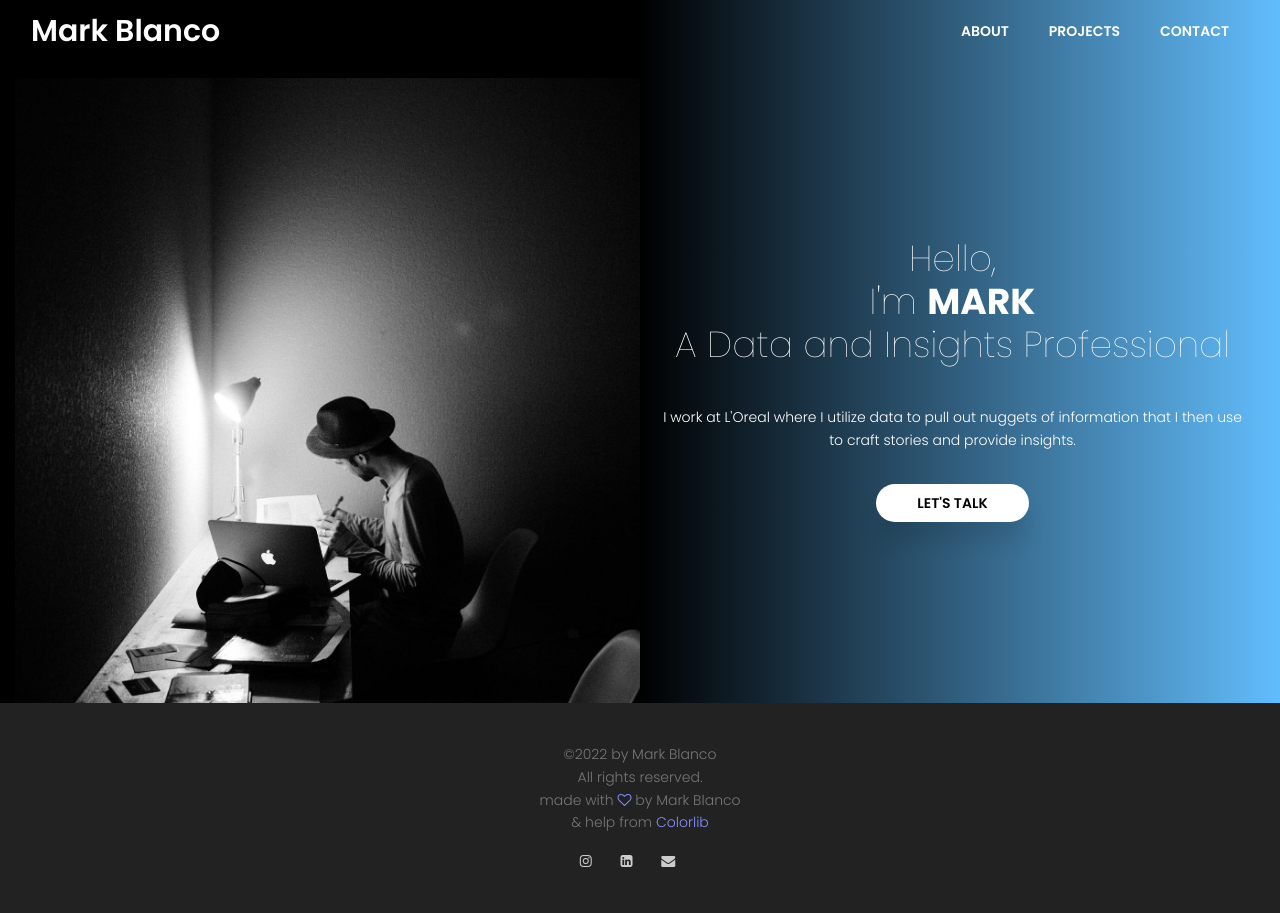
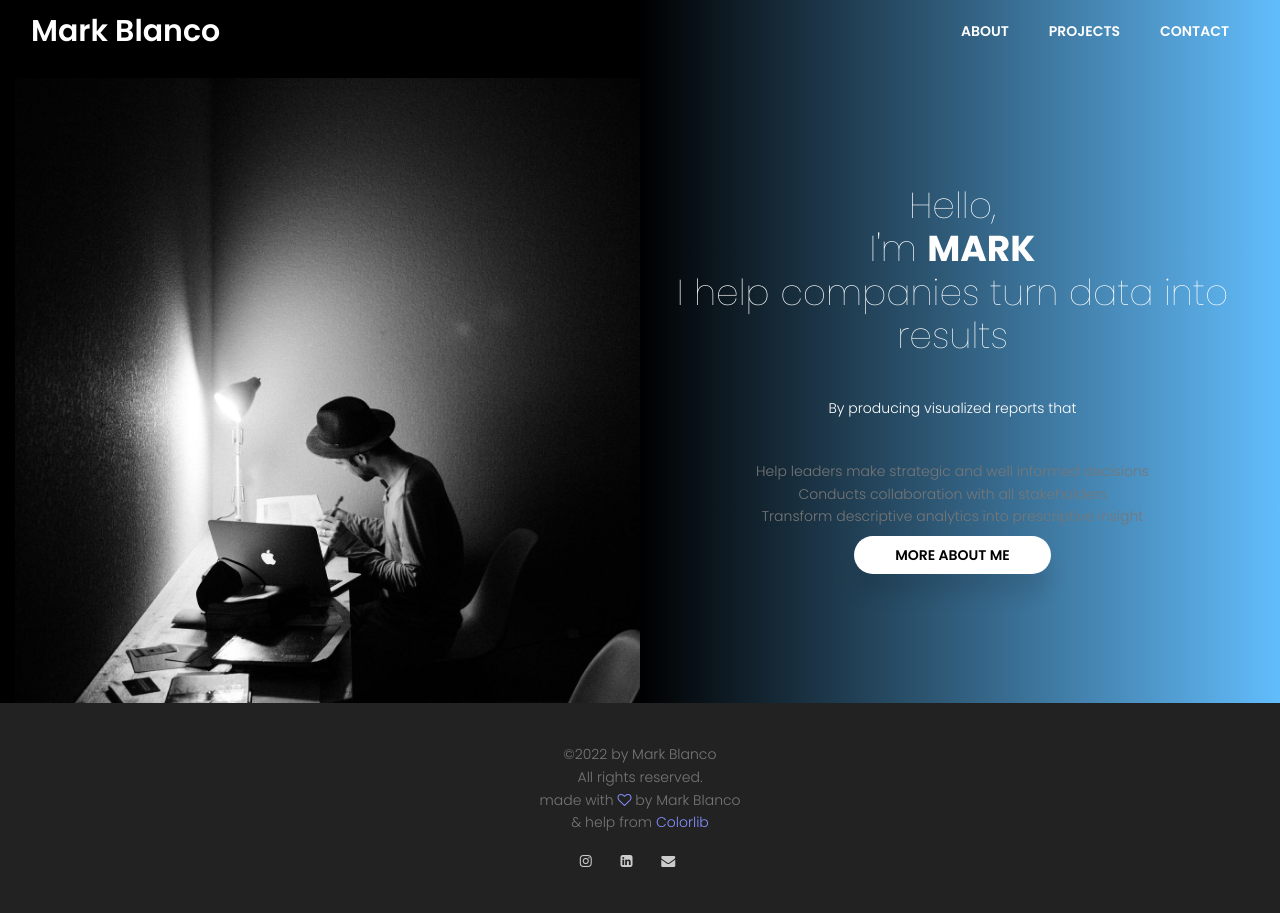
Before and after one commit to boombranco/boombranco.github.io, a Jekyll site: the page index.html, which Jekyll copies as it is, in a window 1280 px wide. Built offline with Jekyll 4.4.1, drawn with Linux system fonts in a browser that asks for light colours; nearby versions of some CDN libraries.

Commit message:
Adding bullet points

```diff
--- a/index.html
+++ b/index.html
@@ -84,12 +84,17 @@
 							<br>
 							I'm <span>Mark</span>
 							<br>
-							A Data and Insights Professional
+							I help companies turn data into results
 						</h1>
 						<p class="mx-auto text-white  mt-20 mb-40">
-							I work at L'Oreal where I utilize data to pull out nuggets of information that I then use to craft stories and provide insights.
+							By producing visualized reports that
+							<ul>
+								<li>Help leaders make strategic and well informed decisions</li>
+								<li>Conducts collaboration with all stakeholders</li>
+								<li>Transform descriptive analytics into prescriptive insight</li>
+							</ul>
 						</p>
-						<a href="#" class="text-uppercase header-btn">Let's Talk</span></a>
+						<a href="#" class="text-uppercase header-btn">More About Me</span></a>
 					</div>
 				</div>
 			</div>
```
